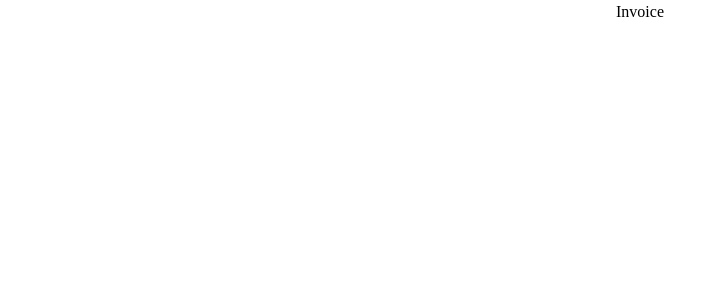
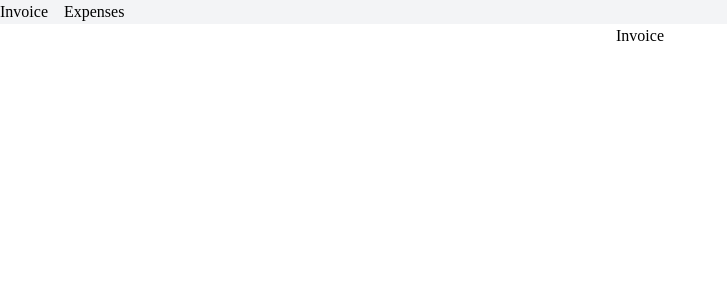
Before and after one commit to PratikaNG/React-router6, a React (Create React App) app: page /invoice in a window 1280 px wide. Shown: the top 300 px of the page, without its empty margins (0-727 px from the left). Built offline with nearby package versions, Linux system fonts and the light colour scheme; a web font is replaced by a local one.

Commit message:
nested routes

```diff
--- a/src/App.js
+++ b/src/App.js
@@ -1,4 +1,4 @@
-import { Link } from 'react-router-dom';
+import { Link, Outlet } from 'react-router-dom';
 import './App.css';
 import React from "react";
 // import {Routes,Route, Navigate} from "react-router-dom"
@@ -10,9 +10,10 @@ function App() {
   return (
     <div className='container mx-auto'>
       <nav className='bg-gray-100 flex gap-4'>
-<Link to="/invoice">Invoice</Link>
-<Link to="/expenses">Expenses</Link>
+        <Link to="/invoice">Invoice</Link>
+        <Link to="/expenses">Expenses</Link>
       </nav>
+      <Outlet></Outlet>
     </div>
   );
 }
--- a/src/components/Invoice.js
+++ b/src/components/Invoice.js
@@ -1,9 +1,11 @@
 import React from 'react'
+import { Outlet } from 'react-router-dom'
 
 const Invoice = () => {
   return (
     <div className='text-center'>
       <h1>Invoice</h1>
+      <Outlet></Outlet>
     </div>
   )
 }
--- a/src/index.js
+++ b/src/index.js
@@ -12,9 +12,12 @@ const root = ReactDOM.createRoot(document.getElementById('root'));
 root.render(
   <Router>
       <Routes>
-        <Route path='/' element={<App/>}/>
-        <Route path='/invoice' element={<Invoice/>}/>
-        <Route path='/expenses' element={<Expenses/>}/>
+        <Route path='/' element={<App/>}>
+          <Route path='/invoice' element={<Invoice/>}>
+            <Route path='/invoice/123' element={<div>Bills</div>}/>
+          </Route>
+          <Route path='/expenses' element={<Expenses/>}/>
+        </Route>
       </Routes>
   </Router>
 
```
